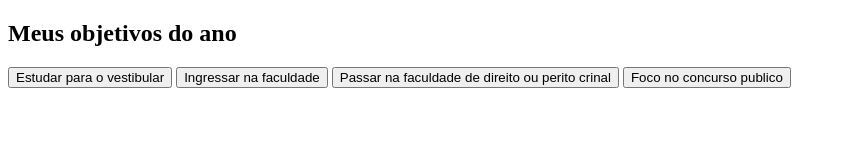
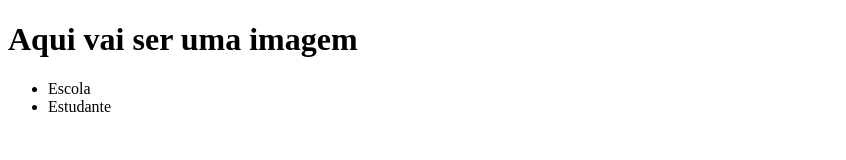
Before and after one commit to FantasmadoVazio000/FantasmadoVazio000, a plain HTML site: page index.html in a window 1280 px wide. Shown: the whole page, without its empty margins (0-846 px from the left). Drawn offline with Linux system fonts and the light colour scheme.

Commit message:
Update index.html

```diff
--- a/index.html
+++ b/index.html
@@ -1,20 +1,19 @@
 <!DOCTYPE html>
-<html lang="pt-br">
+<html lang="en">
 <head>
     <meta charset="UTF-8">
     <meta name="viewport" content="width=device-width, initial-scale=1.0">
-    <title>Meu projeto de vida</title>
+    <title>Document</title>
+    <link rel="stylesheet" href="">
 </head>
 <body>
-    <section class="conteudo principal"></section>
+   <header>
+    <h1>Aqui vai ser uma imagem</h1>
+   <ul>
+<li>Escola</li>
+<li>Estudante</li>
+   </ul>
+</header>
 
-
-    <h2 class="titulo principal">Meus objetivos do ano</h2>
-        <button class="botao">Estudar para o vestibular</button>
-        <button class="botao">Ingressar na faculdade</button>
-        <button class="botao">Passar na faculdade de direito ou perito crinal</button>
-        <button class="botao">Foco no concurso publico</button>
-    </div>
-</section>
 </body>
 </html>
```
